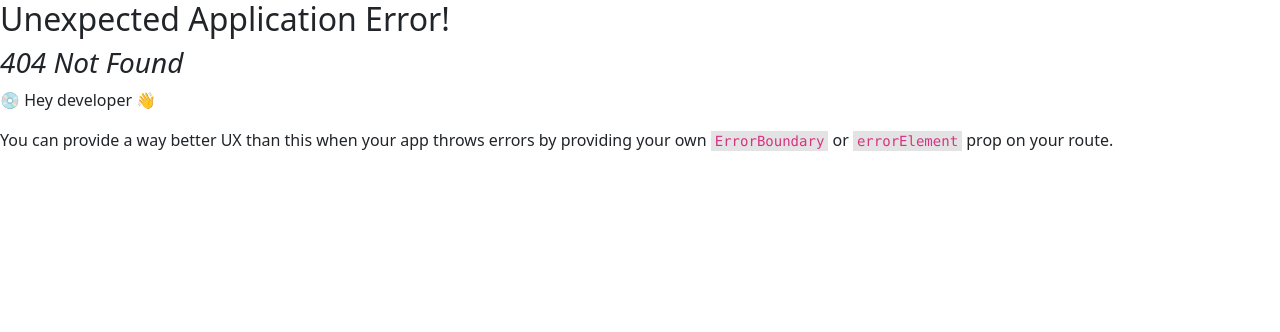
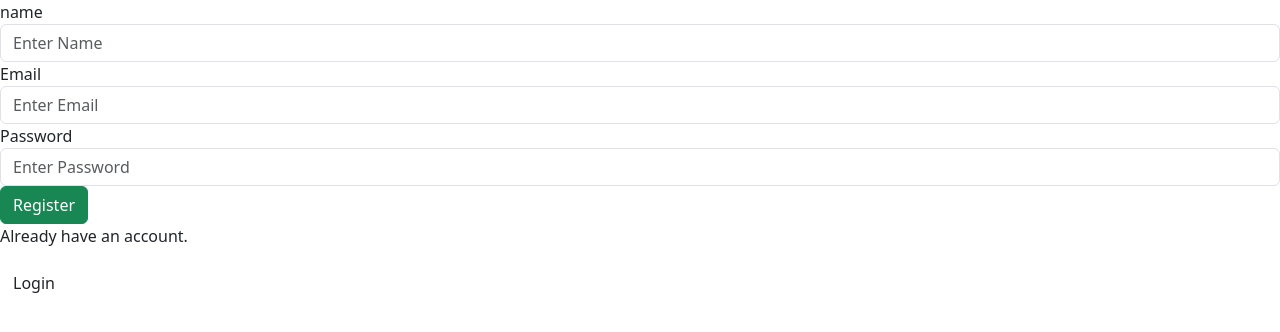
Before and after one commit to SaraBabic/JSBlog-frontend, a React (Create React App) app: page /register in a window 1280 px wide. Before the commit this address had no page. Shown: the top 332 px of the page. Built offline with nearby package versions, Linux system fonts and the light colour scheme.

Commit message:
Login and SignUp pages

```diff
--- /dev/null
+++ b/src/pages/LogIn.js
@@ -0,0 +1,11 @@
+import React from 'react'
+
+function LogIn() {
+  return (
+    <div>
+        Login
+    </div>
+  )
+}
+
+export default LogIn
--- /dev/null
+++ b/src/pages/SignUp.js
@@ -0,0 +1,59 @@
+import React from 'react'
+import { Link } from 'react-router-dom'
+
+function SignUp() {
+  return (
+    <div>
+        <div>
+            <form>
+                <div>
+                    <label htmlFor='email'>
+                        name
+                    </label>
+                    <input
+                        type='text'
+                        placeholder='Enter Name'
+                        autoComplete='off'
+                        name='email'
+                        className='form-control'
+                    />
+                </div>
+                <div>
+                    <label htmlFor='email'>
+                        Email
+                    </label>
+                    <input
+                        type='text'
+                        placeholder='Enter Email'
+                        autoComplete='off'
+                        name='email'
+                        className='form-control'
+                    />
+                </div>
+                <div>
+                    <label htmlFor='email'>
+                        Password
+                    </label>
+                    <input
+                        type='text'
+                        placeholder='Enter Password'
+                        autoComplete='off'
+                        name='email'
+                        className='form-control'
+                    />
+                </div>
+                <button type='submit' className='btn btn-success'>
+                    Register
+                </button>
+            </form>
+            <p>Already have an account.</p>
+            <Link to="/login" className='btn btn-default'>
+                Login
+            </Link>
+
+        </div>
+    </div>
+  )
+}
+
+export default SignUp
```
Also changed, not shown: src/index.js (+10 -0 lines).
